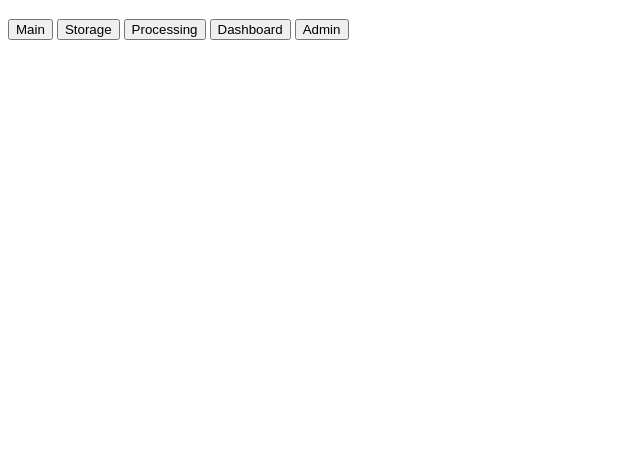
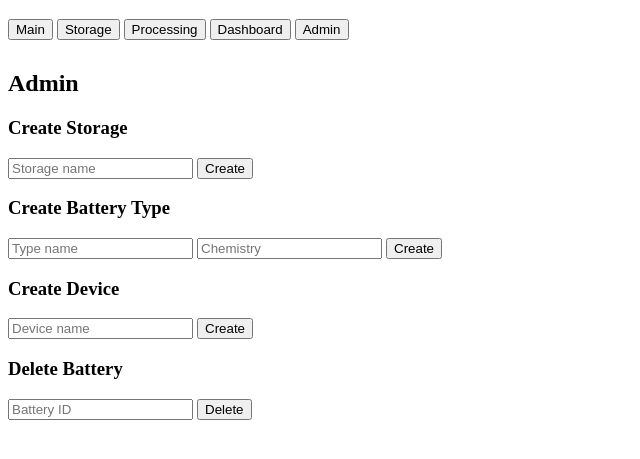
Before and after one commit to jokorjo/BattBatt, a website: page front/index.html in a window 1280 px wide. Both pictures are taken after a click on the button "Admin". Shown: the part 61-520 px from the top of the page, without its empty margins (0-640 px from the left). Drawn offline with Linux system fonts and the light colour scheme; no server answers.

Commit message:
Add admin page with storage, battery, and device features

```diff
--- a/front/index.html
+++ b/front/index.html
@@ -126,7 +126,33 @@
 </div>
 
   <div id="dashboardPage" style="display:none"></div>
-  <div id="adminPage" style="display:none"></div>
+
+  <div id="adminPage" style="display:none">
+
+  <h2>Admin</h2>
+
+  <!-- STORAGE -->
+  <h3>Create Storage</h3>
+  <input id="storageName" placeholder="Storage name" />
+  <button onclick="createStorage()">Create</button>
+
+  <!-- BATTERY TYPE -->
+  <h3>Create Battery Type</h3>
+  <input id="typeName" placeholder="Type name" />
+  <input id="typeChemistry" placeholder="Chemistry" />
+  <button onclick="createBatteryType()">Create</button>
+
+  <!-- DEVICE -->
+  <h3>Create Device</h3>
+  <input id="deviceName" placeholder="Device name" />
+  <button onclick="createDevice()">Create</button>
+
+  <!-- DELETE BATTERY -->
+  <h3>Delete Battery</h3>
+  <input id="deleteId" placeholder="Battery ID" />
+  <button onclick="deleteBattery()">Delete</button>
+
+</div>
 
 <script>
 
@@ -619,6 +645,7 @@ async function loadDevices() {
   outbound.forEach(b => {
 
     const div = document.createElement("div");
+    div.style.marginBottom = "6px";
 
     div.innerHTML = `
       <b>${b.barcode}</b> | ${b.batteryType.name}
@@ -734,7 +761,61 @@ window.onload = async () => {
   load();
   loadInserted();
 };
+// CREATE STORAGE
+async function createStorage() {
+  const name = document.getElementById("storageName").value;
 
+  await fetch(`${BASE}/admin/storage`, {
+    method: "POST",
+    headers: {"Content-Type": "application/json"},
+    body: JSON.stringify({ name })
+  });
+
+  alert("Storage created");
+}
+
+// CREATE BATTERY TYPE
+async function createBatteryType() {
+  const name = document.getElementById("typeName").value;
+  const chemistry = document.getElementById("typeChemistry").value;
+
+  await fetch(`${BASE}/admin/battery-type`, {
+    method: "POST",
+    headers: {"Content-Type": "application/json"},
+    body: JSON.stringify({ name, chemistry })
+  });
+
+  alert("Battery type created");
+}
+
+// CREATE DEVICE
+async function createDevice() {
+  const name = document.getElementById("deviceName").value;
+
+  await fetch(`${BASE}/admin/device`, {
+    method: "POST",
+    headers: {"Content-Type": "application/json"},
+    body: JSON.stringify({ name })
+  });
+
+  alert("Device created");
+
+  loadDevices();
+}
+
+// DELETE BATTERY
+async function deleteBattery() {
+  const id = document.getElementById("deleteId").value;
+
+  await fetch(`${BASE}/admin/battery/${id}`, {
+    method: "DELETE"
+  });
+
+  alert("Battery deleted");
+
+  load();
+  loadOutbound();
+}
 </script>
 
 </body>
```
